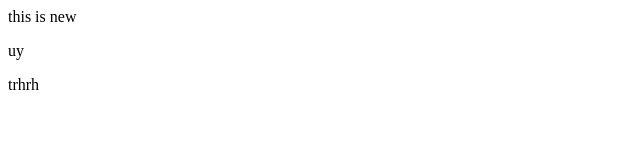
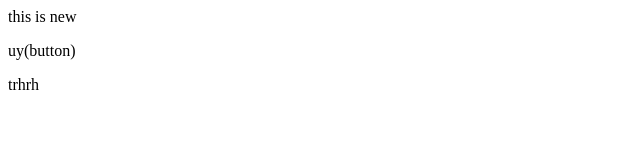
Before and after one commit to Shravanikonde22/localrepo, a plain HTML site: page index.html in a window 1280 px wide. Shown: the full height of the page, 0-640 px from the left. Drawn offline with Linux system fonts and the light colour scheme.

Commit message:
add button

```diff
--- a/index.html
+++ b/index.html
@@ -1,3 +1,3 @@
 <p>this is new</p>
-<p>uy</p>
+<p>uy(button)</p>
 <p>trhrh</p>
```
